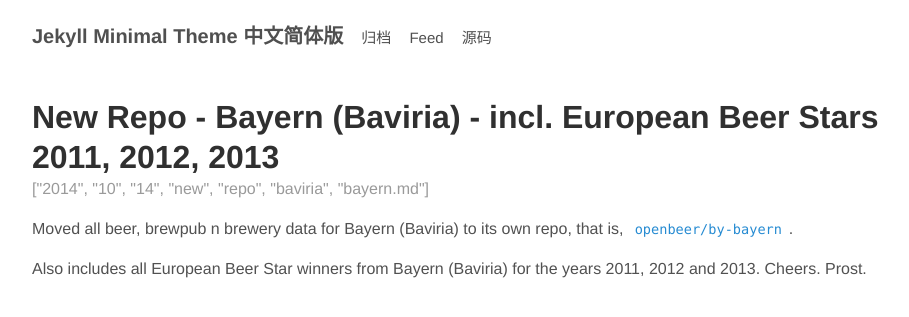
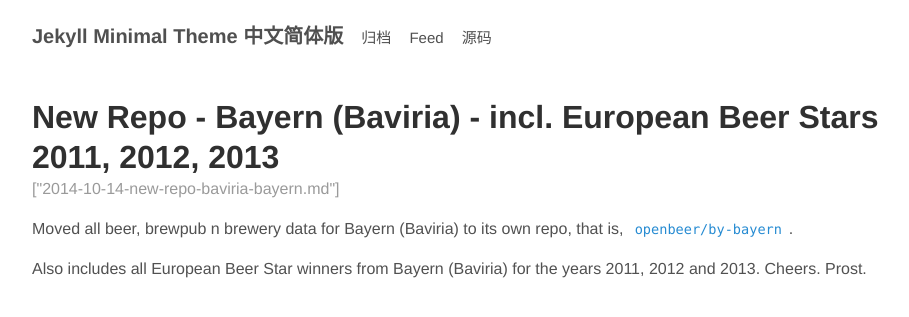
Before and after one commit to gledos/jekyll-minimal-theme-zh-cmn-hans, a Jekyll site: the page built from _posts/2014-10-14-new-repo-baviria-bayern.md, in a window 1280 px wide. Shown: the top 317 px of the page, without its empty margins (168-1077 px from the left). Built offline with Jekyll 4.4.1, drawn with Linux system fonts in a browser that asks for light colours.

Commit message:
Update post.html

```diff
--- a/_layouts/post.html
+++ b/_layouts/post.html
@@ -4,7 +4,7 @@ layout: default
 
 <article class='post'>
   <h1 class='post-title'>{{ page.title }}</h1>
-  {% assign path_date_233 = page.path | split: "-" %}
+  {% assign path_date_233 = page.path | split: ", " %}
   <div class="post-date">{{ path_date_233 | remove: "_posts/" | remove: "path_date_233.last" | date: %F }}</div>
   {{ content }}
 </article>
```
